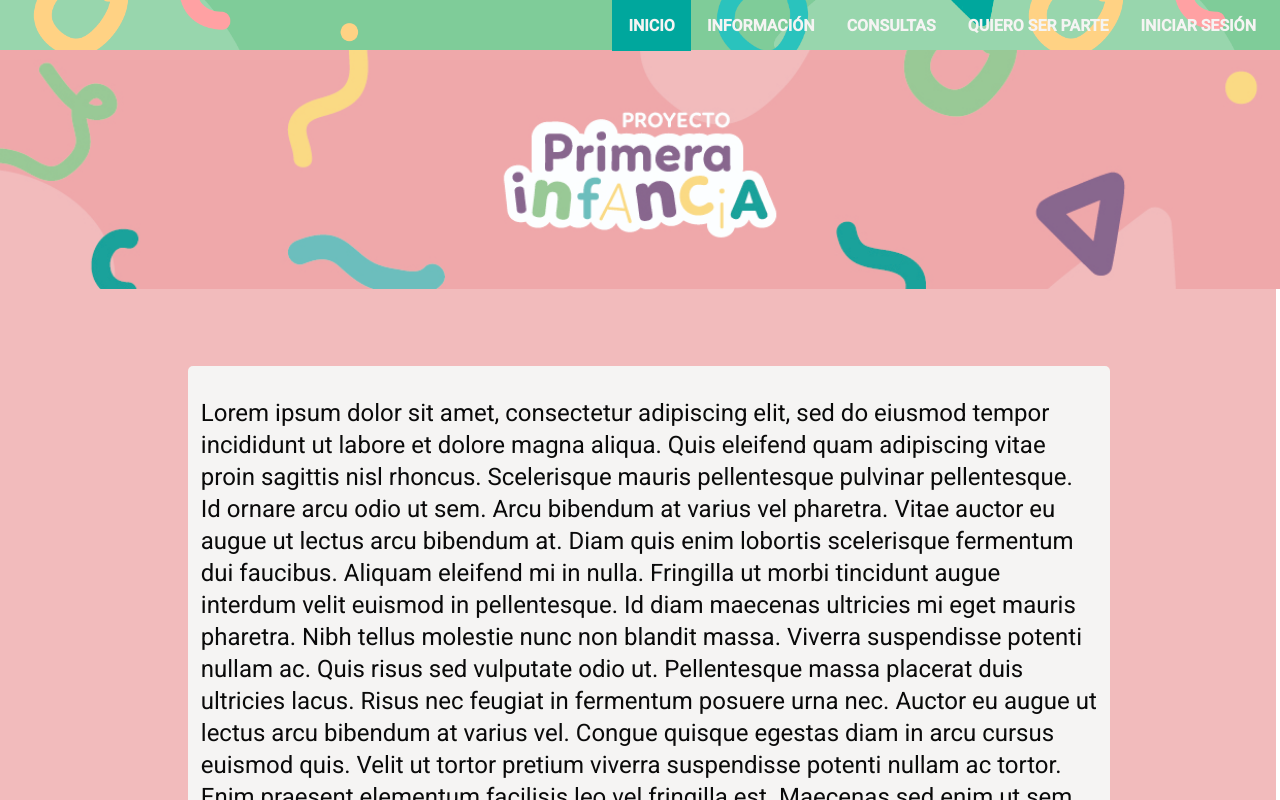
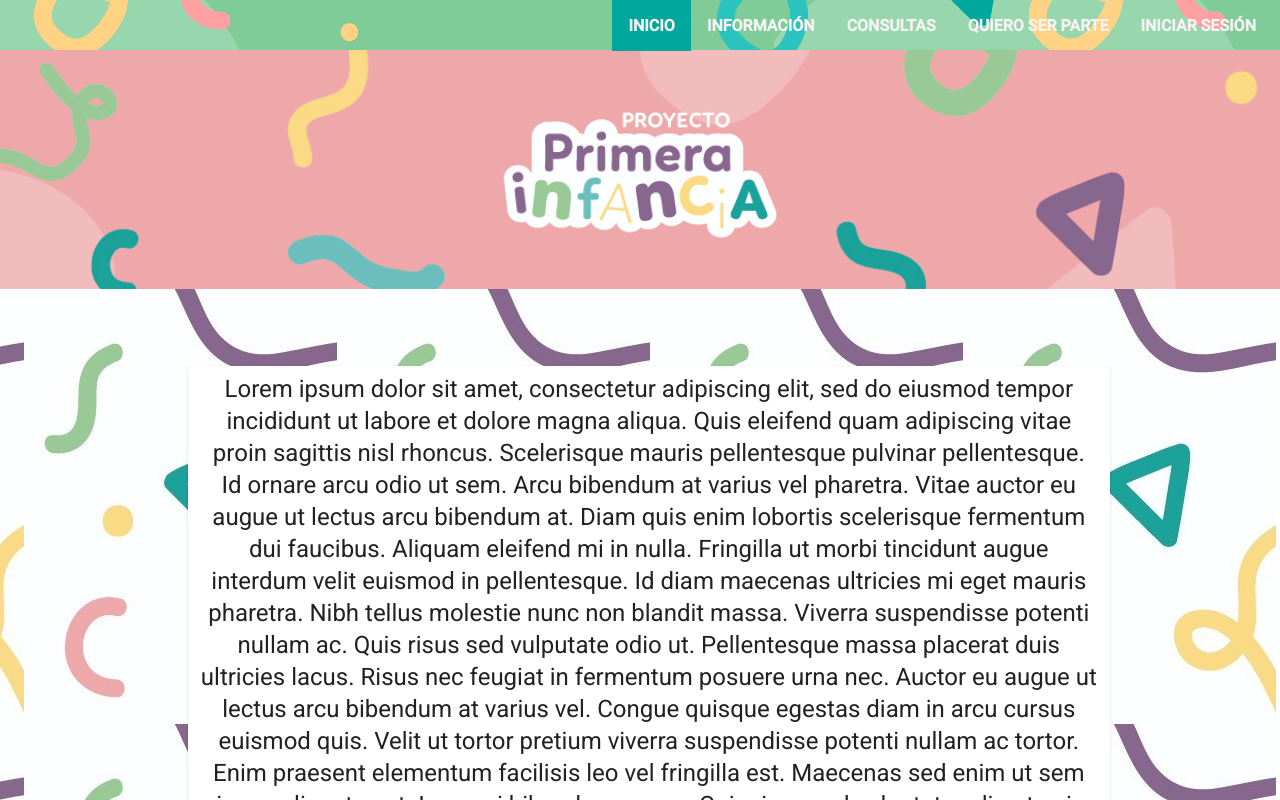
Before and after one commit to lichodev/pi-angular, an Angular app: page /inicio in a window 1280 px wide. Shown: the top 800 px of the page. Built offline with nearby package versions, Linux system fonts and the light colour scheme.

Commit message:
Cambio de background

```diff
--- a/src/app/pages/experience-admin/experience-admin.component.scss
+++ b/src/app/pages/experience-admin/experience-admin.component.scss
@@ -1,6 +1,6 @@
 .content {
     text-align: -webkit-center;
-    background-color: var(--pi-light-yellow);
+   // background-color: var(--pi-light-yellow);
     padding-top: 3%;
 }
 table.mat-table {
--- a/src/app/pages/experience-user/experience-user.component.scss
+++ b/src/app/pages/experience-user/experience-user.component.scss
@@ -1,7 +1,7 @@
 .content {
     display: flex;
     justify-content: center;
-    background-color: var(--pi-light-purple);
+  //  background-color: var(--pi-light-purple);
 }
 
 //ENCUESTA FORMULARIO
--- a/src/app/pages/home/home.component.html
+++ b/src/app/pages/home/home.component.html
@@ -1,7 +1,8 @@
 <img src={{currentImg}} alt="">
 
 <div class="content">
-    <div class="description">
+    <mat-card class="description">
+
         <p>
             Lorem ipsum dolor sit amet, consectetur adipiscing elit, sed do eiusmod tempor incididunt ut labore et dolore magna aliqua. Quis eleifend quam adipiscing vitae proin sagittis nisl rhoncus. Scelerisque mauris pellentesque pulvinar pellentesque. Id ornare arcu odio ut sem. Arcu bibendum at varius vel pharetra. Vitae auctor eu augue ut lectus arcu bibendum at. Diam quis enim lobortis scelerisque fermentum dui faucibus. Aliquam eleifend mi in nulla. Fringilla ut morbi tincidunt augue interdum velit euismod in pellentesque. Id diam maecenas ultricies mi eget mauris pharetra. Nibh tellus molestie nunc non blandit massa. Viverra suspendisse potenti nullam ac. Quis risus sed vulputate odio ut. Pellentesque massa placerat duis ultricies lacus. Risus nec feugiat in fermentum posuere urna nec. Auctor eu augue ut lectus arcu bibendum at varius vel. Congue quisque egestas diam in arcu cursus euismod quis. Velit ut tortor pretium viverra suspendisse potenti nullam ac tortor.
 
@@ -9,5 +10,5 @@ Enim praesent elementum facilisis leo vel fringilla est. Maecenas sed enim ut se
 
 Tortor id aliquet lectus proin nibh nisl condimentum id. Lectus magna fringilla urna porttitor. A condimentum vitae sapien pellentesque habitant. Nisl nunc mi ipsum faucibus vitae. Sem et tortor consequat id. Ultrices eros in cursus turpis massa. Vel facilisis volutpat est velit egestas. Et tortor consequat id porta nibh venenatis. Ullamcorper morbi tincidunt ornare massa eget egestas. Morbi quis commodo odio aenean. Amet est placerat in egestas erat imperdiet sed euismod.
         </p>
-    </div>
+</mat-card>
 </div>
--- a/src/app/pages/home/home.component.scss
+++ b/src/app/pages/home/home.component.scss
@@ -2,7 +2,6 @@ img {
     width: 100%;
 }
 .content {
-    background-color: var(--pi-light-pink);
     position: relative;
     padding: 1% 0 1% 0;
     width: 100%;
@@ -10,7 +9,7 @@ img {
     margin: -4px;
 }
 .description {
-    background-color: var(--pi-white);
+    background-color: white;
     margin: 5% 15%;
     width: 70%;
     padding: 0.5% 1%;
--- a/src/app/pages/join/join.component.scss
+++ b/src/app/pages/join/join.component.scss
@@ -1,6 +1,6 @@
 .content {
     display: flex;
-    background-color: var(--pi-light-yellow);
+   // background-color: var(--pi-light-yellow);
     justify-content: center;
 }
 
--- a/src/app/pages/queries/queries.component.scss
+++ b/src/app/pages/queries/queries.component.scss
@@ -1,6 +1,6 @@
 .content {
     display: flex;
-    background-color: var(--pi-light-dark-aqua);
+    //background-color: var(--pi-light-dark-aqua);
     justify-content: center;
 }
 
--- a/src/styles.scss
+++ b/src/styles.scss
@@ -61,6 +61,7 @@ $primeraInfancia-theme: mat.define-light-theme((
 html, body { height: 100%; }
 body { margin: 0; font-family: Roboto, "Helvetica Neue", sans-serif;
 color: var(--pi-black);}
+
 ::-webkit-scrollbar {
     -webkit-appearance: none;
 }
@@ -71,6 +72,14 @@ color: var(--pi-black);}
 ::-webkit-scrollbar-thumb {
     background-color: var(--pi-dark-aqua);
     border-radius: 40px;
+}
+
+.content {
+    background-color: white;
+    background-image: url('./assets/backgrounds/0a6.jpeg');
+    background-position-x: right;
+    background-size: auto;
+    background-repeat-x: no-repeat;
 }
 .hide {
     display: none;
```
Also changed, not shown: src/assets/backgrounds/0a6.jpeg (added).
